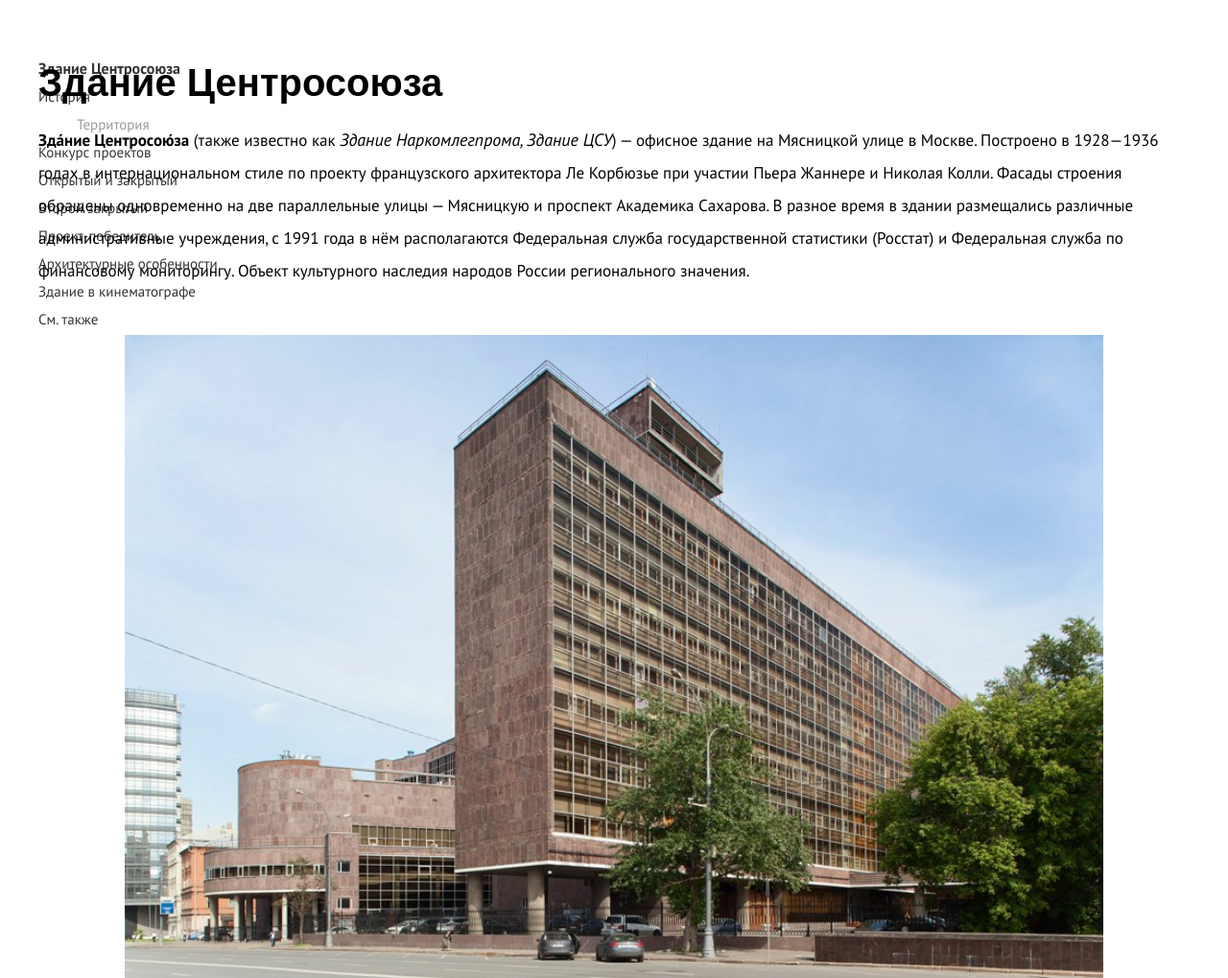
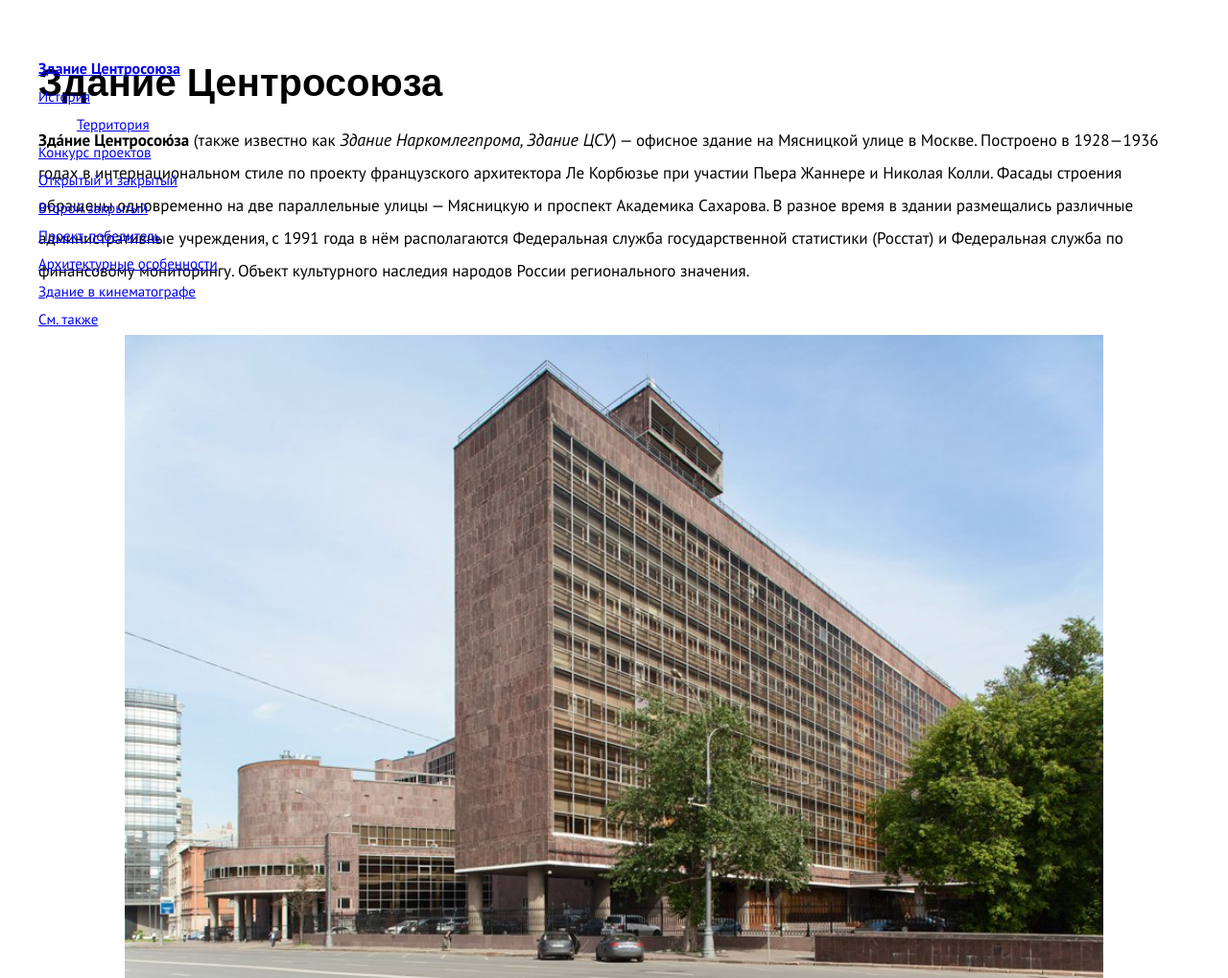
Before and after one commit to IulianPreascha/Bang, a plain HTML site: page Homework-2/index.html in a window 1280 px wide. Shown: the top 1019 px of the page at 96% size. Drawn offline with Linux system fonts and the light colour scheme; a web font is replaced by a local one.

Commit message:
Update index.html

```diff
--- a/Homework-2/index.html
+++ b/Homework-2/index.html
@@ -15,38 +15,38 @@
 
     <nav>
         <ul>
-            <li>Здание Центросоюза</li>
+            <li><a href="#h1-about">Здание Центросоюза</a></li>
             <li>
-                История
+                <a href="#history">История</a>
 
                 <ul>
-                    <li>Территория</li>
+                    <li><a href="#theory">Территория</a></li>
                 </ul>
             </li>
-            <li>Конкурс проектов</li>
-            <li>Открытый и закрытый</li>
-            <li>Второй закрытый</li>
-            <li>Проект-победитель</li>
-            <li>Архитектурные особенности</li>
-            <li>Здание в кинематографе </li>
-            <li>См. также</li>
+            <li><a href="#competition">Конкурс проектов</a></li>
+            <li><a href="#open">Открытый и закрытый</a></li>
+            <li><a href="#close">Второй закрытый</a></li>
+            <li><a href="#winner">Проект-победитель</a></li>
+            <li><a href="#architecture">Архитектурные особенности</a></li>
+            <li><a href="#house">Здание в кинематографе</a></li>
+            <li><a href="#about">См. также</a></li>
         </ul>
     </nav>
 
-    <h1>Здание Центросоюза</h1>
+    <h1 id="h1-about">Здание Центросоюза</h1>
     <p>
        <b>Зда́ние Центросою́за</b> (также известно как <i>Здание Наркомлегпрома, Здание ЦСУ</i>) — офисное здание на Мясницкой улице в Москве. Построено в 1928—1936 годах в интернациональном стиле по проекту французского архитектора Ле Корбюзье при участии Пьера Жаннере и Николая Колли. Фасады строения обращены одновременно на две параллельные улицы — Мясницкую и проспект Академика Сахарова. В разное время в здании размещались различные административные учреждения, с 1991 года в нём располагаются Федеральная служба государственной статистики (Росстат) и Федеральная служба по финансовому мониторингу. Объект культурного наследия народов России регионального значения.
     </p>
     <img src="./img/center.jpg" alt="Здание Центросоюза" class="img">
 
-    <h2>История</h2>
-    <h3>Территория</h3>
+    <h2 id="history">История</h2>
+    <h3 id="theory">Территория</h3>
     <p>
         Идея строительства офисного здания Центросоюза возникла во времена НЭПа. В 1925 году по предложению архитектора Бориса Великовского для корпоративного офиса было выбрано место между двумя параллельными улицами — Мясницкой и планируемым к прокладке Новокировским проспектом (современным проспектом Академика Сахарова). Дом планировалось возвести в точке их пересечения с проектируемым бульваром, идущим от переулка Огородная Слобода. На выбранном для строительства месте располагалась церковь Николая Чудотворца, выполненная в духе раннего московского барокко. Постановлением от 24 февраля 1928 года её было решено снести и выделить земли под новое здание.
     </p>
 
-    <h3>Конкурс проектов</h3>
-    <h4>Открытый и закрытый</h4>
+    <h3 id="competition">Конкурс проектов</h3>
+    <h4 id="open">Открытый и закрытый</h4>
     <p>
         В 1928 году Всероссийское общество гражданских инженеров объявило открытый международный конкурс на лучший проект дома Центросоюза, который предусматривал наличие просторного офиса на две тысячи рабочих мест, способного вместить различные группы помещений согласно их функциональности. К первой группе относились административные помещения Центросоюза общей площадью 2255 м². Вторая группа включала в себя все торговые помещения и вспомогательные помещения площадью 8990 м². В третью группу входил клуб с залом на 600 мест со сценой и фойе, гимнастическим залом, столовой и библиотекой, занимавших площадь в 3170 м². К последней функциональной группе относились хозяйственные помещения — ремонтные мастерские, склады, котельная и несколько квартир для обсуживающего персонала.
     </p>
@@ -60,7 +60,7 @@
         До 10 августа того же года проводился закрытый заказной конкурс, в котором приняли участие иностранные архитекторы лондонского бюро «Вернет и Тейт», Макс Таут из Берлина, французы Ле Корбюзье и Пьер Жаннере, а также группа архитекторов Управления по постройке складов Центросоюза. В число последних входили братья Александр и Виктор Веснины, Сергей Чернышёв, Иван Леонидов, Андрей Крячков и другие. Всех участников отбирал лично председатель Центросоюза Исидор Любимов. Из проектов закрытого конкурса комиссия исключила работу английской конторы: жюри её архитектурные решения показались слабыми, примитивными и консервативными. Не нашёл поддержки у Моссовета тяжеловесный и монументальный план Макса Таута. Лучшими комиссия признала два проекта: совместную работу Ле Корбюзье и Жаннере и разработку группы советских архитекторов. Первый был назван изящным и лёгким, второй комиссия сочла наиболее продуманным и функциональным.
     </p>
 
-    <h4>Второй закрытый</h4>
+    <h4 id="close">Второй закрытый</h4>
     <p>
         По итогам открытого и закрытого отборов до 20 октября 1928 года было решено принять заявки на третий конкурс. Проекты были заказаны немецкому архитектору Петеру Беренсу, братьям Весниным, П. Нахману вместе с Анатолием Самойловым, Александру Никольскому, Андрею Олю и Ивану Жолтовскому. Объединение современных архитекторов выдвинуло на рассмотрение жюри работу Ивана Леонидова. По совету знакомых советских архитекторов Ле Корбюзье также представил свой проект, доработанный в соответствии с требованиями комиссии. Финальный отбор проводился между двумя вариантами — Леонидова и Ле Корбюзье.
     </p>
@@ -71,7 +71,7 @@
         Новаторский в плане организации офисного пространства проект Леонидова оказал влияние на американских архитекторов, включая Людвига Мис ван дер Роэ — ведущего представителя интернационального стиля. Ле Корбюзье также высоко ценил архитектурные замыслы Леонидова и заимствовал некоторые из них для своего финального проекта дома Центросоюза.
     </p>
 
-    <h3>Проект-победитель</h3>
+    <h3 id="winner">Проект-победитель</h3>
     <p>
         По итогам трёх этапов конкурса победу одержал проект Ле Корбюзье. По одной из неофициальных версий, на его победу могла повлиять дружба с советскими архитекторами, входившими в отборочную комиссию.
     </p>
@@ -124,7 +124,7 @@
         По сообщению министра экономического развития Максима Орешникова, Росстат и некоторые ведомства Минэкономразвития, занимавшие дом Центросоюза, должны переехать в комплекс «Москва-Сити» в 2018 году. В историческом здании останутся работники Росреестра.
     </p>
 
-    <h2>Архитектурные особенности</h2>
+    <h2 id="architecture">Архитектурные особенности</h2>
     <p>
         Здание Центросоюза — первый пример совместной работы советских и европейских архитекторов в духе интернационального стиля, повсеместно вошедшего в моду с начала 1950-х годов.
     </p>
@@ -156,7 +156,7 @@
         </blockquote>
     </div>
 
-    <h2>Здание в кинематографе</h2>
+    <h2 id="house">Здание в кинематографе</h2>
     <ul>
         <li>В фильме «Весна» героиня Любови Орловой, направляясь на киностудию, выбегает из подъезда дома Центросоюза.
         </li>
@@ -171,7 +171,7 @@
         </li>
     </ul>
 
-    <h2>См. также</h2>
+    <h2 id="about">См. также</h2>
     <ul>
         <li>Конструктивизм в архитектуре Москвы</li>
     </ul>
```
